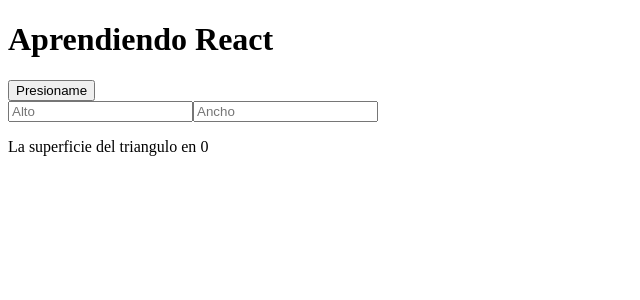
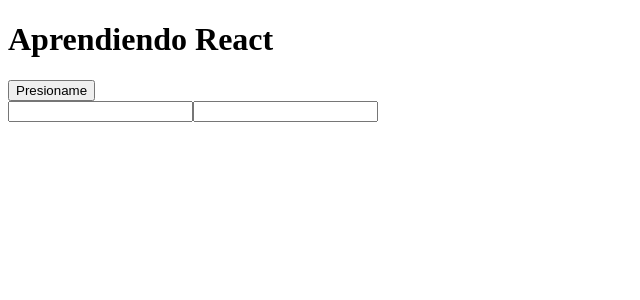
Before and after one commit to Cristian-Mansilla/ReactLearn, a React (Create React App) app: page / in a window 1280 px wide. Shown: the top 300 px of the page, without its empty margins (0-640 px from the left). Built offline with nearby package versions, Linux system fonts and the light colour scheme.

Commit message:
renderizado condicional y componente multiple

```diff
--- a/src/App.js
+++ b/src/App.js
@@ -1,16 +1,15 @@
 import { useState } from "react";
-import Area from "./components/Area";
+import RenderizadoCondicional from "./components/RederizadoCondicional";
+import ComponenteMultiple from "./components/ComponenteMultiple";
+
 const App = () => {
   const titulo = <h1>Aprendiendo React</h1>;
   const btnAlert = () => {
     alert("Saluda React");
   };
 
-  const [alto, setAlto] = useState(0);
-  const [ancho, setAncho] = useState(0);
-  const handleAlto = (e) => { setAlto(e.target.value) }
-  const handleAncho = (e) => { setAncho(e.target.value) }
-  const superficie = alto * ancho;
+  const [dato1, setDato1] = useState();
+  const [dato2, setDato2] = useState();
 
   return (
     <>
@@ -20,9 +19,11 @@
       </div>
 
       <div>
-        <input placeholder="Alto" onChange={handleAlto}></input>
-        <input placeholder="Ancho" onChange={handleAncho}></input>
-        <Area superficie={superficie}></Area>
+        <input onChange={(e)=>setDato1(e.target.value)}></input>
+        <input onChange={(e)=>setDato2(e.target.value)}></input>
+        <ComponenteMultiple option={1} dato1={dato1}/>
+        <ComponenteMultiple option={2} dato1={dato1}/>
+        <ComponenteMultiple option={3} dato1={dato1} dato2={dato2}/>
       </div>
     </>
   );
--- /dev/null
+++ b/src/components/ComponenteMultiple.js
@@ -0,0 +1,27 @@
+const ComponenteMultiple = ({ option, dato1, dato2 }) => {
+  switch (option) {
+    case 1:
+      return (
+        <>
+          {dato1 && (
+            <div>
+              {dato1} equivalen a {dato1 * 2} euros
+            </div>
+          )}
+        </>
+      );
+    case 2:
+      return <>{dato1 && <div>fahrenheit:{(dato1 * 9) / 5 + 32}</div>}</>;
+    case 3:
+      return (
+        <>
+          {dato1 && dato2 && (
+            <div>El area del triangulo es: {dato1 * dato2}</div>
+          )}
+        </>
+      );
+    default:
+      return <></>;
+  }
+};
+export default ComponenteMultiple;
--- /dev/null
+++ b/src/components/RederizadoCondicional.js
@@ -0,0 +1,5 @@
+const RenderizadoCondicional = ({valor}) => {
+//   return <>{valor ? <div>{valor}</div> : <div>undefined</div>}</>; //Si valor esta definido lo muestro, si no, hago otra cosa
+  return <>{valor && <div>{valor}</div>}</> //Si valor esta definido lo muestro, si no, no se hace nada
+};
+export default RenderizadoCondicional;
```
Also changed, not shown: src/components/Area.js (+15 -0 lines).
